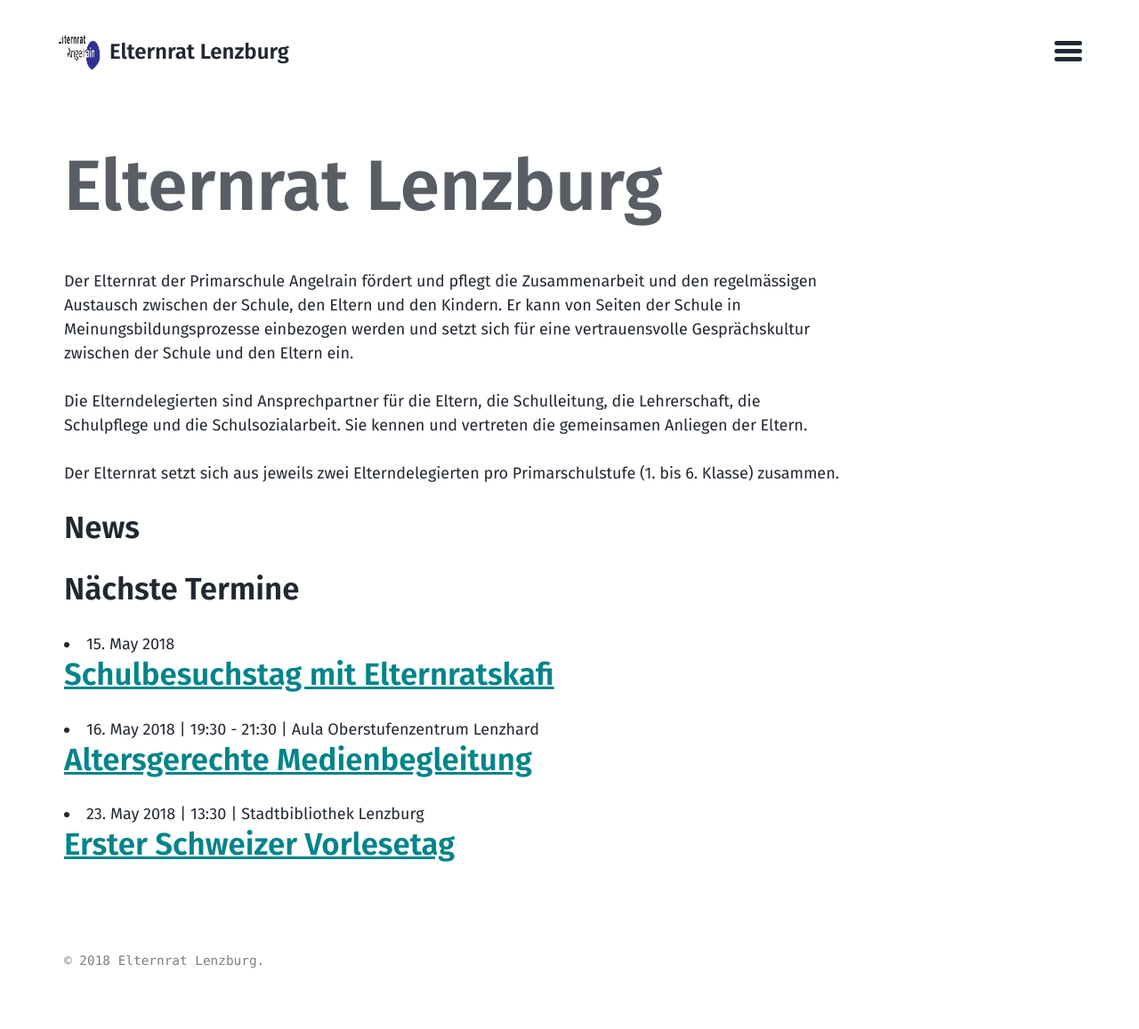
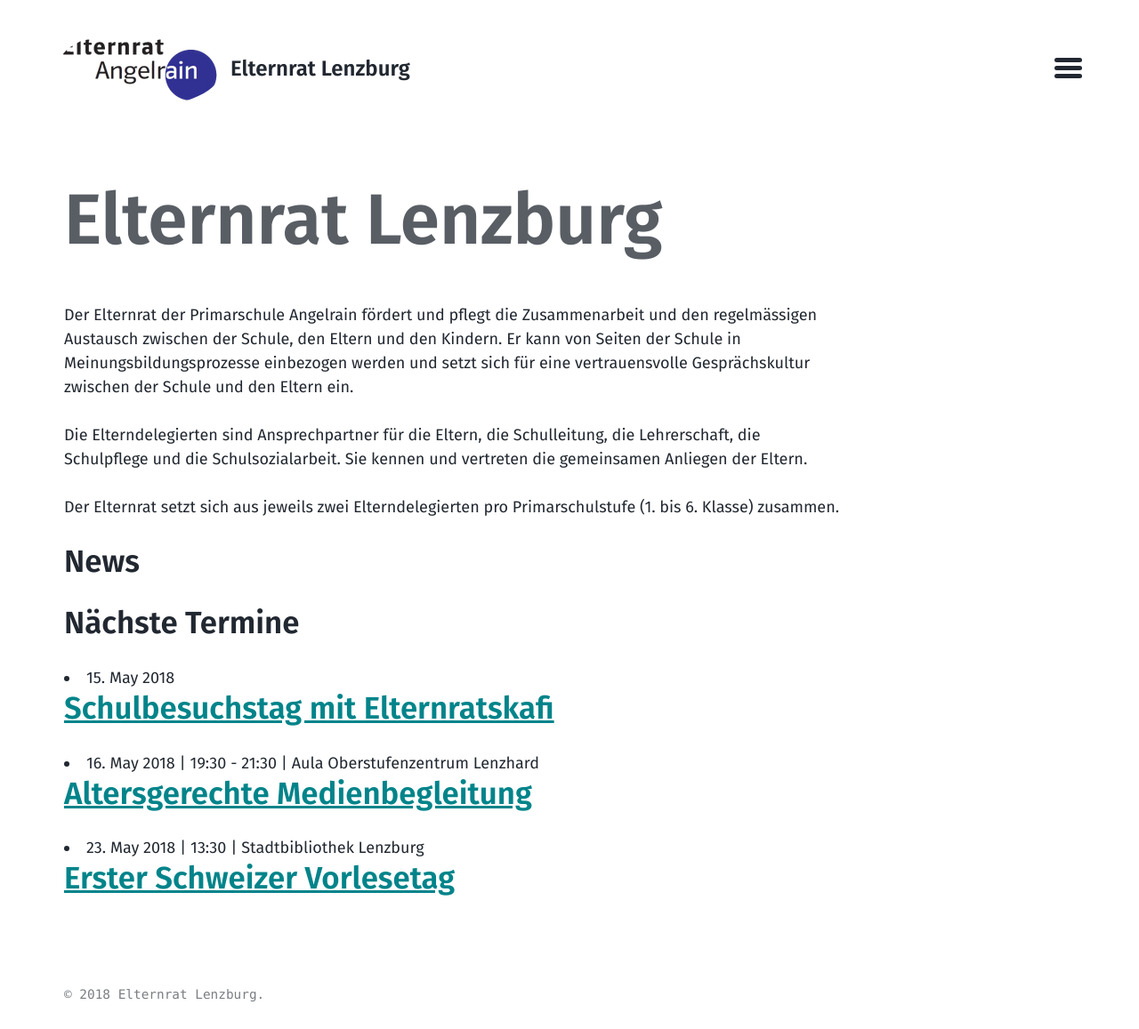
Before and after one commit to elternratlenzburg/elternratlenzburg.github.io, a Jekyll site: the page built from index.md, in a window 1280 px wide. Shown: the whole page at 89% size. Built offline with Jekyll 4.4.1, drawn with Linux system fonts in a browser that asks for light colours; before the commit the page ends 1119 px from its top, so only the background shows below that.

Commit message:
Increase the size of the logo in css

```diff
--- a/_sass/basically-basic/_variables.scss
+++ b/_sass/basically-basic/_variables.scss
@@ -103,5 +103,5 @@ $navicon-nav-bg-open: transparent !default;
 $navicon-content-bg: $text-color !default;
 
 /* Site image */
-$site-image-width: 50px !default;
-$site-image-height: 50px !default;
+$site-image-width: 186px !default;
+$site-image-height: 88px !default;
```
